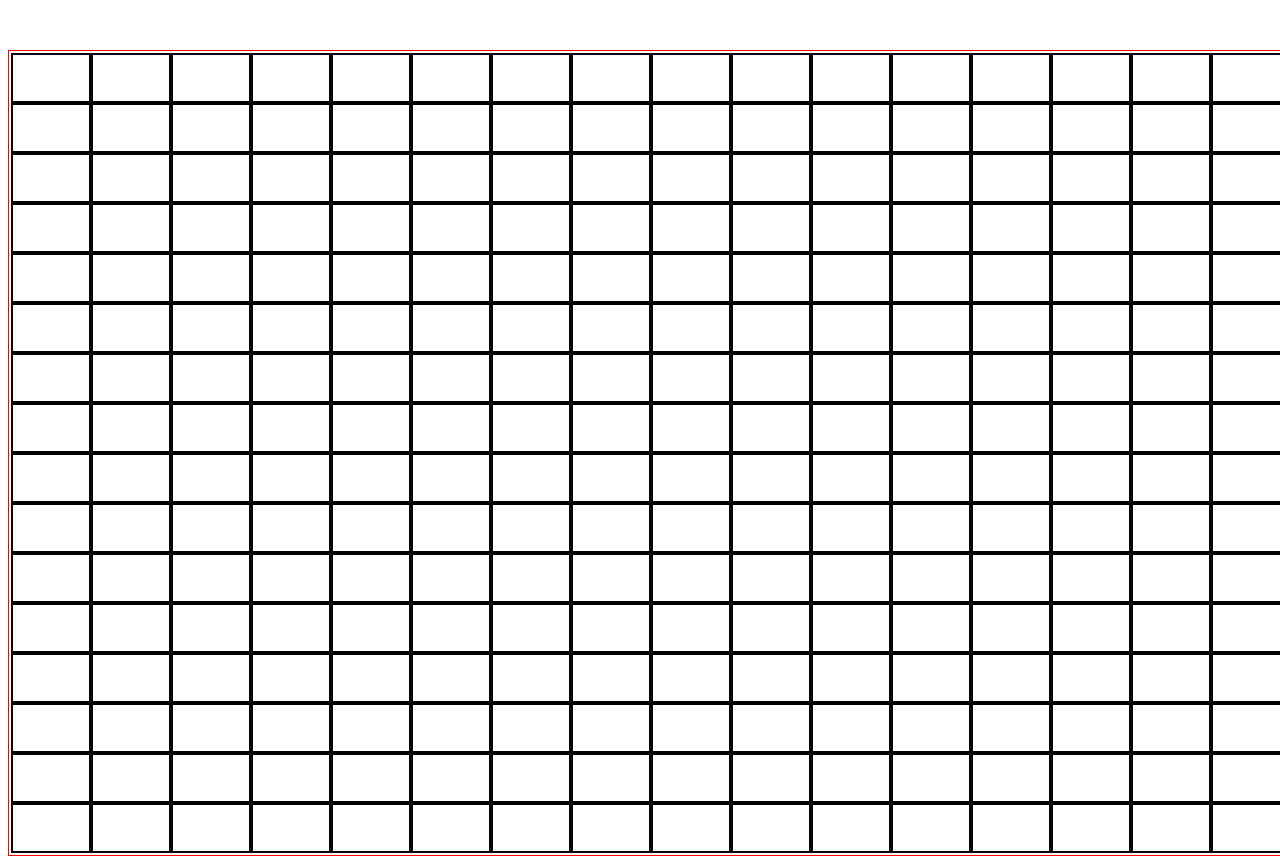
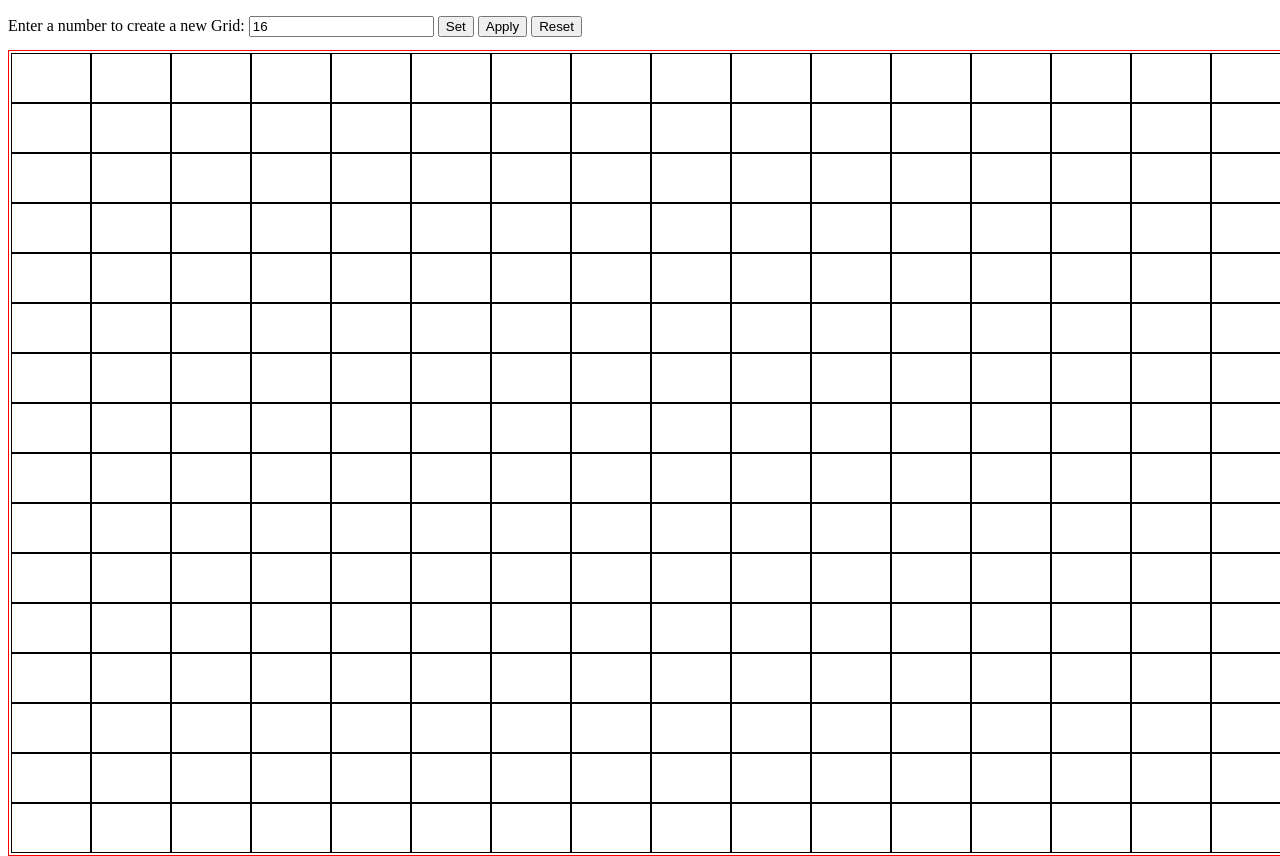
Before and after one commit to dabidpol/odin-etchasketch, a plain HTML site: page index.html in a window 1280 px wide. Drawn offline with Linux system fonts and the light colour scheme.

Commit message:
updated with logic, but still not finished

```diff
--- a/index.html
+++ b/index.html
@@ -9,7 +9,18 @@
     <title>Home</title>
 </head>
 <body>
-    <div id="container">
+    <div class="header">
+        <p class="head">Enter a number to create a new Grid:
+
+        <input type="number" id="enteredNumber" value="16">
+        <button onclick="getEnteredNumber()">Set</button>
+        <button onclick="apply()">Apply</button>
+        <button onclick="reset()">Reset</button>
+
+        </p>
+
+    </div>
+    <div class="container">
 
     </div>
 
--- a/scripts.js
+++ b/scripts.js
@@ -1,6 +1,7 @@
-const container = document.querySelector('#container');
+const container = document.querySelector('.container');
 
 createGrid = () => {
+
     for (let i = 0; i < 256; i++) {
         const div = document.createElement('div');
         div.classList.add('div');
@@ -11,4 +12,39 @@ createGrid = () => {
     }
     };
 
+function reset(){
+    while (container.firstChild) {
+        container.removeChild(container.lastChild);
+      }
+}
+
+
+function apply(){
+    let entered = parseInt(getEnteredNumber());
+    let size = entered * entered;
+    container.setAttribute('style', `grid-template-columns: repeat(${entered}, 2fr); grid-template-rows: repeat(${entered}, 2fr);`);
+    for (let i = 0; i < 256; i++) {
+        const div = document.createElement('div');
+        div.classList.add('div');
+            div.addEventListener('mouseover', function(event){
+            event.target.style.backgroundColor = 'blue';
+        })
+        container.appendChild(div);
+    }
+}
+
+
+
+function getEnteredNumber(){
+    const n = document.getElementById("enteredNumber").value;
+    console.log(n)
+    return n
+}
+
+// if(entered <= 25){
+//     size = entered * entered
+// }else{
+//     console.log("enter a smaller number")
+// }
+
 createGrid();
--- a/styles.css
+++ b/styles.css
@@ -1,4 +1,4 @@
-#container {
+.container {
 
     display: inline-grid;
     grid-template-columns: repeat(16, 2fr);
@@ -19,5 +19,5 @@
 
 .div{
     background: white;
-    border: 2px solid black;
+    border: 1px solid black;
 }
```
